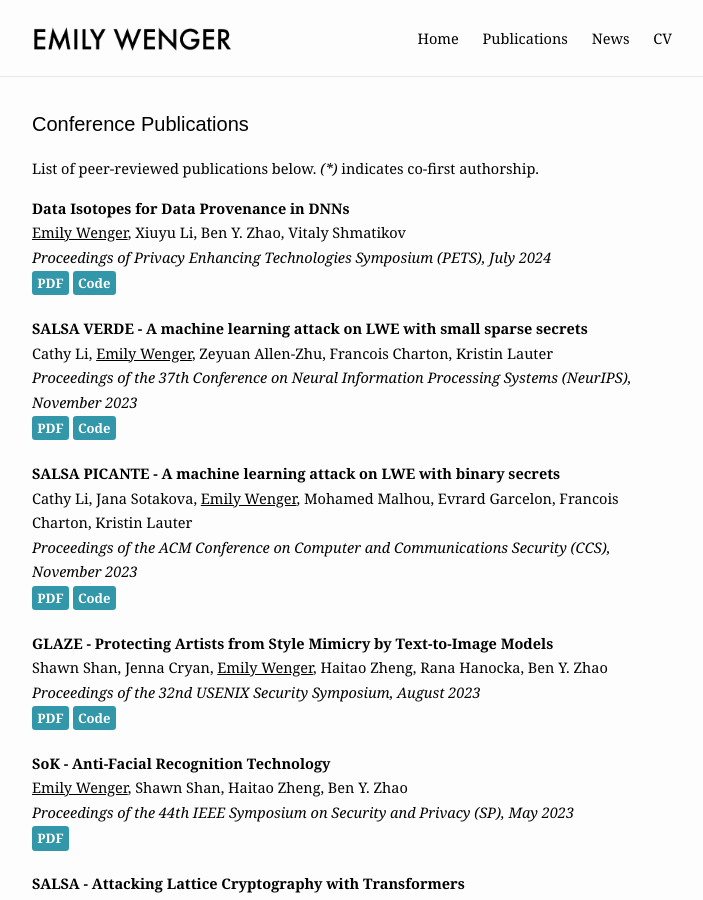
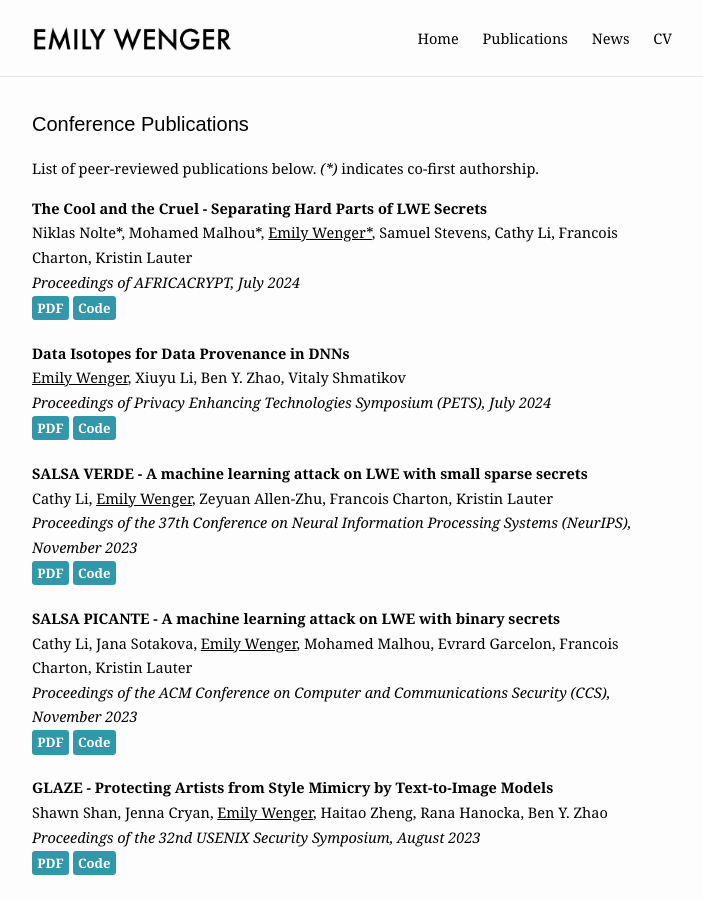
Before and after one commit to emilywenger/emilywenger.github.io, a Jekyll site: the page built from publications.md, in a window 1280 px wide and 900 px high. Shown: the whole window, without its empty margins (288-991 px from the left). Built offline with Jekyll 4.4.1, drawn with Linux system fonts in a browser that asks for light colours; some of the changed text lies outside the part shown.

Commit message:
updated publication list

```diff
--- a/publications.md
+++ b/publications.md
@@ -3,6 +3,11 @@ layout: publications
 title: Conference Publications
 slug: /publications
 publications:
+
+- title: The Cool and the Cruel - Separating Hard Parts of LWE Secrets
+  authors: Niklas Nolte*, Mohamed Malhou*, <u>Emily Wenger*</u>, Samuel Stevens, Cathy Li, Francois Charton, Kristin Lauter
+  conference: Proceedings of AFRICACRYPT, July 2024
+  paperlink: https://arxiv.org/abs/2403.10328
 
 - title: Data Isotopes for Data Provenance in DNNs
   authors: <u>Emily Wenger</u>, Xiuyu Li, Ben Y. Zhao, Vitaly Shmatikov
@@ -83,6 +88,11 @@ publications:
   codelink: https://github.com/Shawn-Shan/trapdoor
 
 preprints:
+- title: SALSA Fresca - Angular Embeddings and Pre-Training for ML Attacks on LWE
+  authors: Samuel Stevens, <u>Emily Wenger</u>, Cathy Li, Eshika Saxena, Francois Charton, Kristin Lauter
+  conference: In Submission
+  paperlink: https://arxiv.org/html/2402.01082v1
+
 - title: Assessing Privacy Risks from Feature Vector Reconstruction Attacks
   authors: <u>Emily Wenger</u>, Francesca Falzon, Josephine Passananti, Haitao Zheng, Ben Y. Zhao
   conference: In Submission
```
